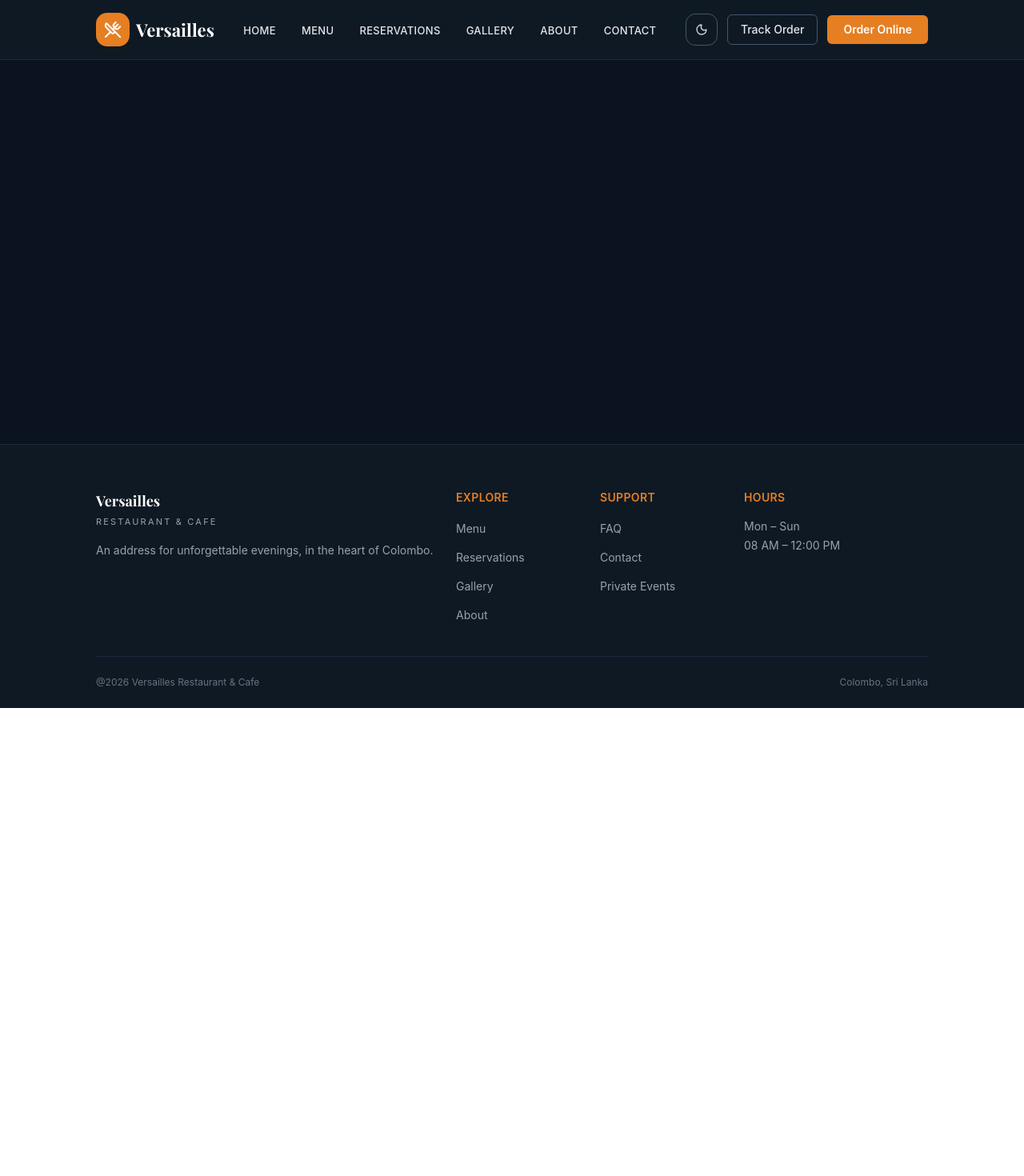
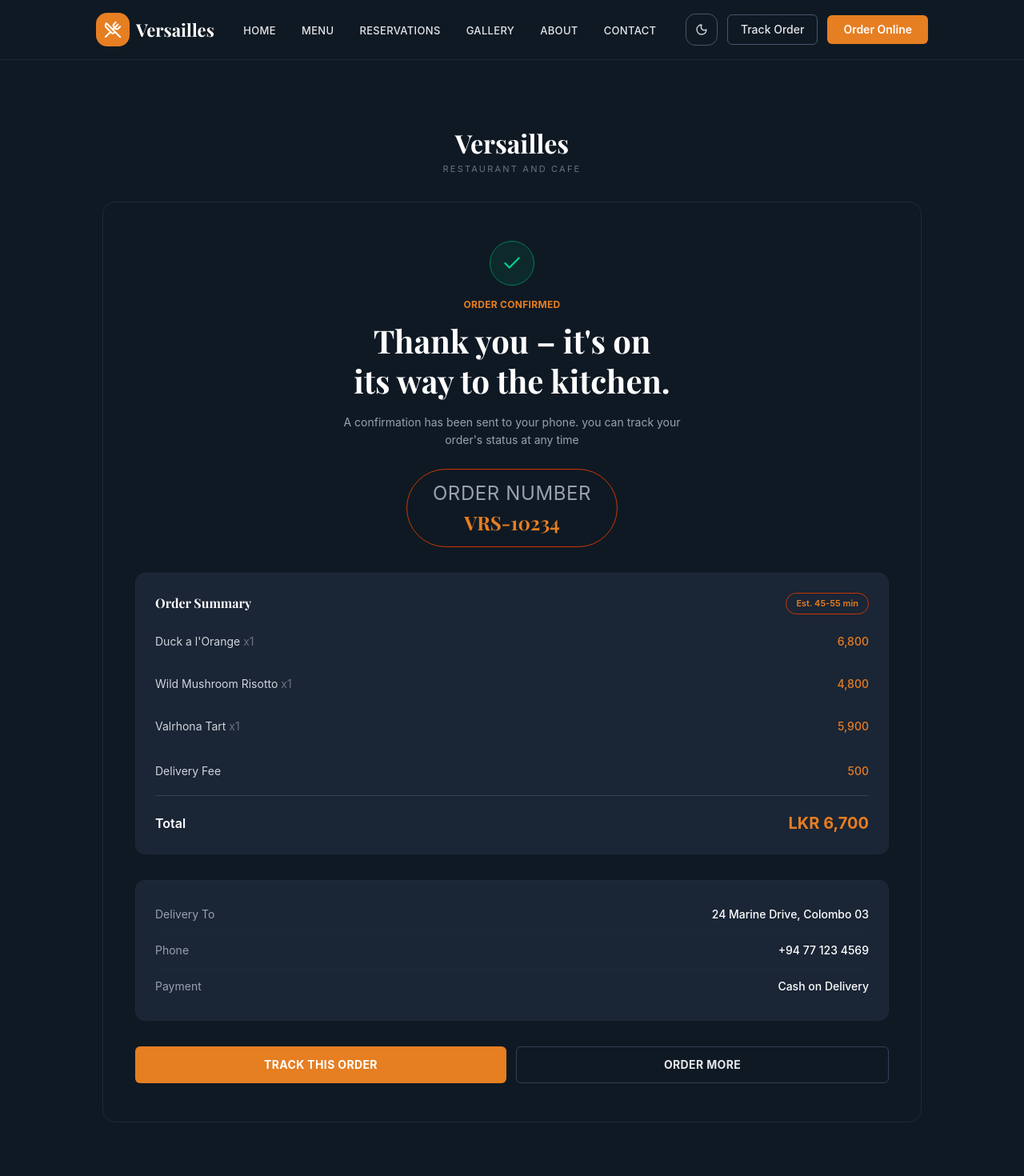
Before and after one commit to Mahdhe/restaurant_management_system_frontend, a React (Vite) app: page / in a window 1280 px wide. Shown: the top 1470 px of the page at 80% size. Before the commit the page ends 885 px from the top, so only its background shows below. Built offline with nearby package versions, Linux system fonts and the light colour scheme; a web font is replaced by a local one.

Commit message:
Order Confirmation Page created

```diff
--- a/src/App.jsx
+++ b/src/App.jsx
@@ -1,11 +1,12 @@
 import Navbar from "./components/layout/Navbar";
 import Footer from "./components/layout/Footer";
+import OrderConfirmation from "./pages/Orderconfirmationpage";
 
 function App() {
   return (
     <>
       <Navbar />
-      <div className="min-h-[60vh] bg-[#0B1220]" />
+      <OrderConfirmation />
       <Footer />
     </>
   );
--- /dev/null
+++ b/src/pages/Orderconfirmationpage.jsx
@@ -0,0 +1,149 @@
+import { Check } from "lucide-react";
+
+const ORDER_ITEMS = [
+  { id: 1, name: "Duck a l'Orange", qty: 1, price: "6,800" },
+  { id: 2, name: "Wild Mushroom Risotto", qty: 1, price: "4,800" },
+  { id: 3, name: "Valrhona Tart", qty: 1, price: "5,900" },
+];
+
+const DELIVERY_FEE = "500";
+const TOTAL = "6,700";
+
+const OrderConfirmation = () => {
+  return (
+    <section className="w-full bg-[#0F1923] px-6 md:px-10 py-16 md:py-20">
+      <div className="max-w-5xl mx-auto">
+        {/* Brand mark */}
+        <div className="text-center mb-8">
+          <p className="font-playfair text-white text-[32px] font-semibold">
+            Versailles
+          </p>
+          <p className="text-gray-500 text-[11px] tracking-[0.2em]">
+            RESTAURANT AND CAFE
+          </p>
+        </div>
+
+        {/* Main card */}
+        <div className="border border-slate-800 rounded-2xl px-6 md:px-10 py-10 md:py-12">
+          {/* Success state */}
+          <div className="text-center mb-8">
+            <div className="w-14 h-14 rounded-full bg-emerald-500/10 border border-emerald-700 flex items-center justify-center mx-auto mb-4">
+              <Check className="text-emerald-400" size={26} />
+            </div>
+            <span className="block text-[#E67E22] text-xs font-bold tracking-wide uppercase mb-3">
+              Order Confirmed
+            </span>
+            <h1 className="font-playfair font-bold text-white text-[40px] sm:text-[40px] leading-tight mb-4">
+              Thank you – it's on
+              <br />
+              its way to the kitchen.
+            </h1>
+            <p className="text-gray-400 text-sm leading-relaxed max-w-md mx-auto mb-6">
+              A confirmation has been sent to your phone. you can track your
+              order's status at any time
+            </p>
+
+            {/* Order number pill */}
+            <div className="inline-block border border-orange-700 rounded-full px-8 py-3 text-center">
+              <p className="text-gray-400 text-[24px] tracking-wide uppercase">
+                Order Number
+              </p>
+              <p className="font-playfair text-[#E67E22] text-[24px] font-bold">
+                VRS-10234
+              </p>
+            </div>
+          </div>
+
+          {/* Order summary card */}
+          <div className="bg-[#1A2535] border border-slate-800 rounded-xl px-6 py-6 mb-8">
+            <div className="flex items-center justify-between mb-6">
+              <h2 className="text-white text-base font-playfair">
+                Order Summary
+              </h2>
+              <span className="text-[#E67E22] text-[11px] font-semibold border border-orange-700 rounded-full px-3 py-1">
+                Est. 45-55 min
+              </span>
+            </div>
+
+            <div className="space-y-4">
+              {ORDER_ITEMS.map((item, index) => (
+                <div
+                  key={item.id}
+                  className={`flex items-center justify-between pb-4 ${
+                    index !== ORDER_ITEMS.length - 1
+                      ? "border-b border-slate-800"
+                      : ""
+                  }`}
+                >
+                  <span className="text-gray-300 text-sm">
+                    {item.name}{" "}
+                    <span className="text-gray-500">x{item.qty}</span>
+                  </span>
+                  <span className="text-[#E67E22] text-sm font-medium">
+                    {item.price}
+                  </span>
+                </div>
+              ))}
+
+              <div className="flex items-center justify-between pt-1">
+                <span className="text-gray-300 text-sm">Delivery Fee</span>
+                <span className="text-[#E67E22] text-sm font-medium">
+                  {DELIVERY_FEE}
+                </span>
+              </div>
+            </div>
+
+            <div className="border-t border-slate-700 mt-5 pt-5 flex items-center justify-between">
+              <span className="text-white text-base font-semibold">
+                Total
+              </span>
+              <span className="text-[#E67E22] text-xl font-bold">
+                LKR {TOTAL}
+              </span>
+            </div>
+          </div>
+
+          {/* Delivery info */}
+          <div className="border bg-[#1A2535] border-slate-800 rounded-xl px-6 py-5 mb-8">
+            <div className="flex items-center justify-between py-3 border-b border-slate-800">
+              <span className="text-gray-400 text-sm">Delivery To</span>
+              <span className="text-white text-sm font-medium text-right">
+                24 Marine Drive, Colombo 03
+              </span>
+            </div>
+            <div className="flex items-center justify-between py-3 border-b border-slate-800">
+              <span className="text-gray-400 text-sm">Phone</span>
+              <span className="text-white text-sm font-medium">
+                +94 77 123 4569
+              </span>
+            </div>
+            <div className="flex items-center justify-between py-3">
+              <span className="text-gray-400 text-sm">Payment</span>
+              <span className="text-white text-sm font-medium">
+                Cash on Delivery
+              </span>
+            </div>
+          </div>
+
+          {/* CTA buttons */}
+          <div className="flex flex-col sm:flex-row gap-3">
+            <button
+              type="button"
+              className="flex-1 px-6 py-3 rounded-md bg-[#E67E22] text-white text-sm font-bold tracking-wide uppercase hover:bg-orange-600 transition-colors duration-200"
+            >
+              Track this order
+            </button>
+            <button
+              type="button"
+              className="flex-1 px-6 py-3 rounded-md bg-transparent border border-slate-700 text-gray-200 text-sm font-bold tracking-wide uppercase hover:border-[#E67E22] hover:text-[#E67E22] transition-colors duration-200"
+            >
+              Order more
+            </button>
+          </div>
+        </div>
+      </div>
+    </section>
+  );
+};
+
+export default OrderConfirmation;
```
